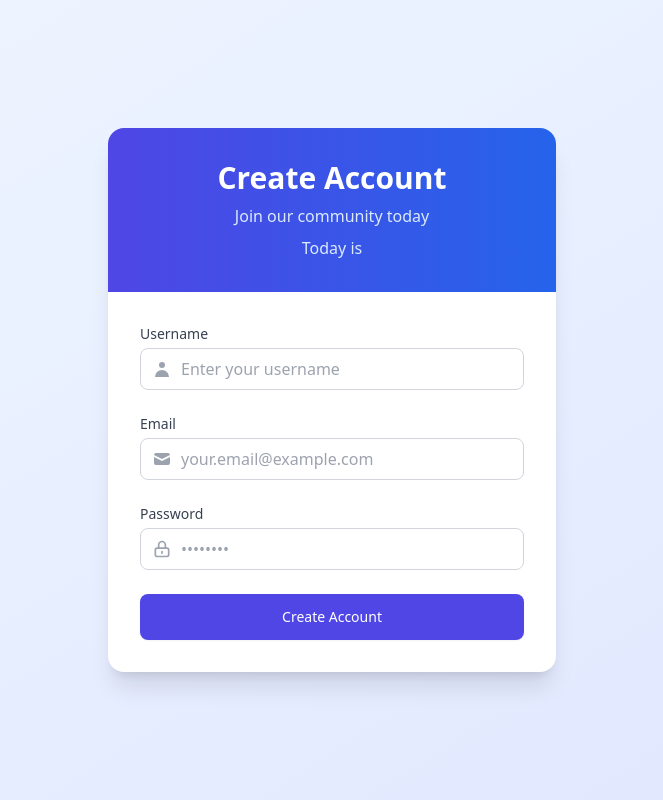
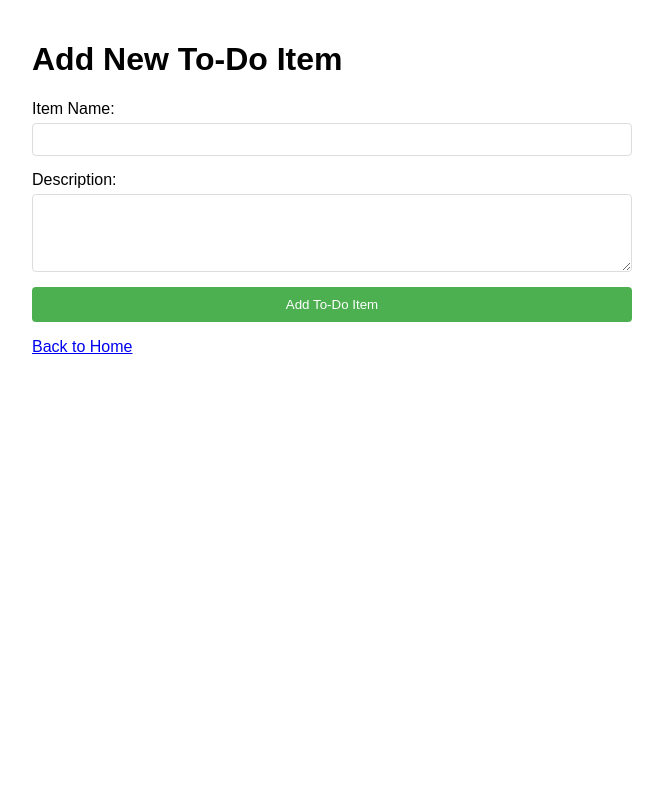
Before and after one commit to imTanush02/flask-project, a Python web app: template templates/index.html in a window 1280 px wide. Shown: the whole page, without its empty margins (308-971 px from the left). Run offline with Jinja, Linux system fonts and the light colour scheme; the template is opened without the code that fills it, so the values that code supplies are empty; some libraries are stand-ins or nearby versions.

Commit message:
changes on master1

```diff
--- a/templates/index.html
+++ b/templates/index.html
@@ -1,88 +1,56 @@
+<!-- templates/todo.html -->
 <!DOCTYPE html>
-<html lang="en">
+<html>
 <head>
-    <meta charset="UTF-8">
-    <meta name="viewport" content="width=device-width, initial-scale=1.0">
-    <title>Sign Up</title>
-    <script src="https://cdn.tailwindcss.com"></script>
+    <title>To-Do List</title>
+    <style>
+        body {
+            font-family: Arial, sans-serif;
+            max-width: 600px;
+            margin: 0 auto;
+            padding: 20px;
+        }
+        .todo-form {
+            display: flex;
+            flex-direction: column;
+            gap: 15px;
+        }
+        .form-group {
+            display: flex;
+            flex-direction: column;
+            gap: 5px;
+        }
+        input, textarea {
+            padding: 8px;
+            border: 1px solid #ddd;
+            border-radius: 4px;
+        }
+        button {
+            padding: 10px 15px;
+            background-color: #4CAF50;
+            color: white;
+            border: none;
+            border-radius: 4px;
+            cursor: pointer;
+        }
+        button:hover {
+            background-color: #45a049;
+        }
+    </style>
 </head>
-<body class="bg-gradient-to-br from-blue-50 to-indigo-100 min-h-screen flex items-center justify-center p-4">
-    <div class="w-full max-w-md bg-white rounded-2xl shadow-xl overflow-hidden">
-        <!-- Header -->
-        <div class="bg-gradient-to-r from-indigo-600 to-blue-600 p-8 text-center">
-            <h1 class="text-3xl font-bold text-white">Create Account</h1>
-            <p class="text-blue-100 mt-2">Join our community today</p>
-            <p class="text-blue-100 mt-2">Today is {{current_day_name}} {{current_time}}</p>
+<body>
+    <h1>Add New To-Do Item</h1>
+    <form class="todo-form" action="/submittodoitem" method="POST">
+        <div class="form-group">
+            <label for="itemName">Item Name:</label>
+            <input type="text" id="itemName" name="itemName" required>
         </div>
-
-        <!-- Form -->
-        <form action="/submit" method="POST" class="p-8 space-y-6">
-            <!-- Flash Messages -->
-            {% with messages = get_flashed_messages(with_categories=true) %}
-                {% if messages %}
-                    {% for category, message in messages %}
-                        <div class="p-4 rounded-lg mb-4 text-sm {% if category == 'error' %}bg-red-100 text-red-700{% else %}bg-green-100 text-green-700{% endif %}">
-                            {{ message }}
-                        </div>
-                    {% endfor %}
-                {% endif %}
-            {% endwith %}
-
-            <!-- Username -->
-            <div>
-                <label for="username" class="block text-sm font-medium text-gray-700 mb-1">Username</label>
-                <div class="relative">
-                    <div class="absolute inset-y-0 left-0 pl-3 flex items-center pointer-events-none">
-                        <svg class="h-5 w-5 text-gray-400" fill="currentColor" viewBox="0 0 20 20">
-                            <path fill-rule="evenodd" d="M10 9a3 3 0 100-6 3 3 0 000 6zm-7 9a7 7 0 1114 0H3z" clip-rule="evenodd" />
-                        </svg>
-                    </div>
-                    <input type="text" id="username" name="username" required
-                        class="block w-full pl-10 pr-3 py-2 border border-gray-300 rounded-lg focus:ring-2 focus:ring-indigo-500 focus:border-indigo-500"
-                        placeholder="Enter your username">
-                </div>
-            </div>
-
-            <!-- Email -->
-            <div>
-                <label for="email" class="block text-sm font-medium text-gray-700 mb-1">Email</label>
-                <div class="relative">
-                    <div class="absolute inset-y-0 left-0 pl-3 flex items-center pointer-events-none">
-                        <svg class="h-5 w-5 text-gray-400" fill="currentColor" viewBox="0 0 20 20">
-                            <path d="M2.003 5.884L10 9.882l7.997-3.998A2 2 0 0016 4H4a2 2 0 00-1.997 1.884z" />
-                            <path d="M18 8.118l-8 4-8-4V14a2 2 0 002 2h12a2 2 0 002-2V8.118z" />
-                        </svg>
-                    </div>
-                    <input type="email" id="email" name="email" required
-                        class="block w-full pl-10 pr-3 py-2 border border-gray-300 rounded-lg focus:ring-2 focus:ring-indigo-500 focus:border-indigo-500"
-                        placeholder="your.email@example.com">
-                </div>
-            </div>
-
-            <!-- Password -->
-            <div>
-                <label for="password" class="block text-sm font-medium text-gray-700 mb-1">Password</label>
-                <div class="relative">
-                    <div class="absolute inset-y-0 left-0 pl-3 flex items-center pointer-events-none">
-                        <svg class="h-5 w-5 text-gray-400" fill="none" stroke="currentColor" viewBox="0 0 24 24">
-                            <path stroke-linecap="round" stroke-linejoin="round" stroke-width="2" d="M12 15v2m-6 4h12a2 2 0 002-2v-6a2 2 0 00-2-2H6a2 2 0 00-2 2v6a2 2 0 002 2zm10-10V7a4 4 0 00-8 0v4h8z" />
-                        </svg>
-                    </div>
-                    <input type="password" id="password" name="password" required minlength="6"
-                        class="block w-full pl-10 pr-3 py-2 border border-gray-300 rounded-lg focus:ring-2 focus:ring-indigo-500 focus:border-indigo-500"
-                        placeholder="••••••••">
-                </div>
-            </div>
-            <!-- Submit Button -->
-            <button type="submit"
-                class="w-full flex justify-center py-3 px-4 border border-transparent rounded-lg shadow-sm text-sm font-medium text-white bg-indigo-600 hover:bg-indigo-700 focus:outline-none focus:ring-2 focus:ring-offset-2 focus:ring-indigo-500 transition duration-150 ease-in-out transform hover:-translate-y-0.5">
-                Create Account
-            </button>
-
-
-        </form>
-
-
-    </div>
+        <div class="form-group">
+            <label for="itemDescription">Description:</label>
+            <textarea id="itemDescription" name="itemDescription" rows="4" required></textarea>
+        </div>
+        <button type="submit">Add To-Do Item</button>
+    </form>
+    <p><a href="/">Back to Home</a></p>
 </body>
 </html>
```
